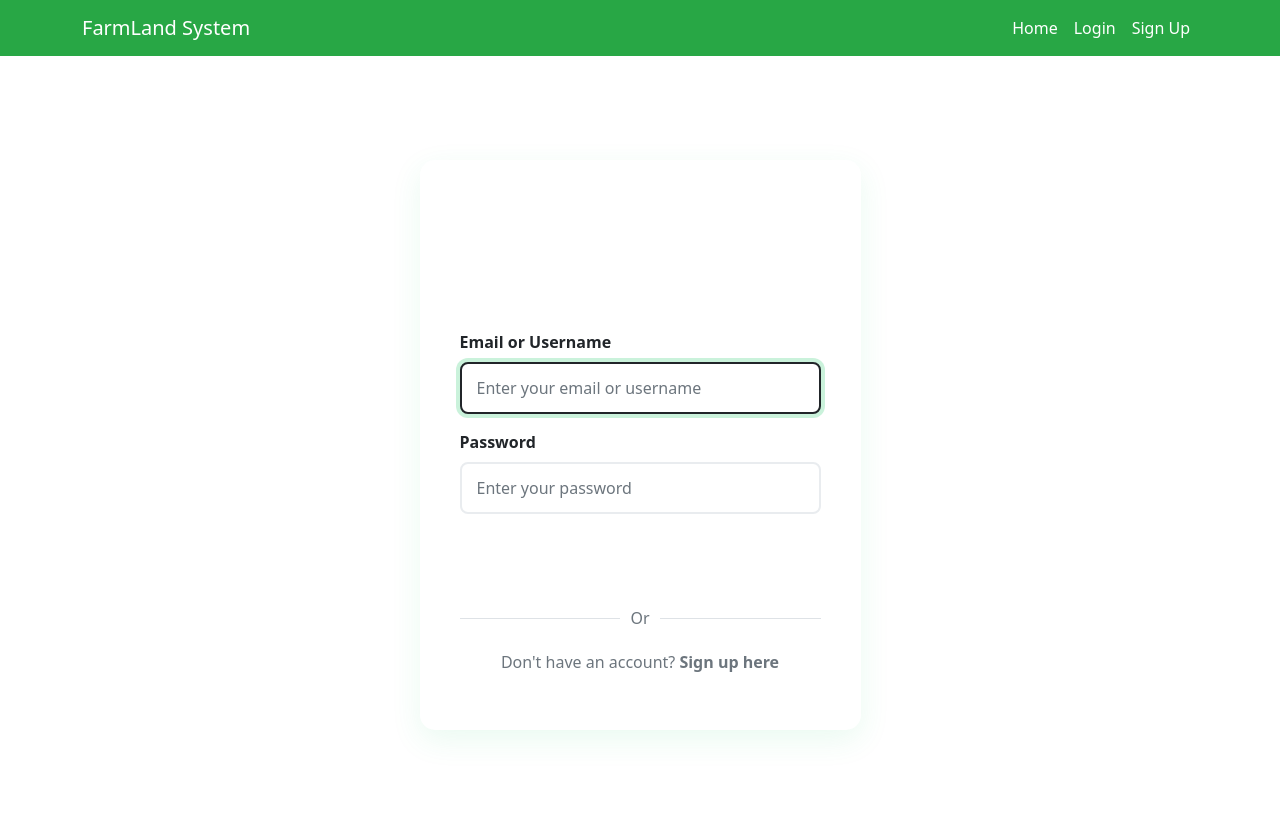
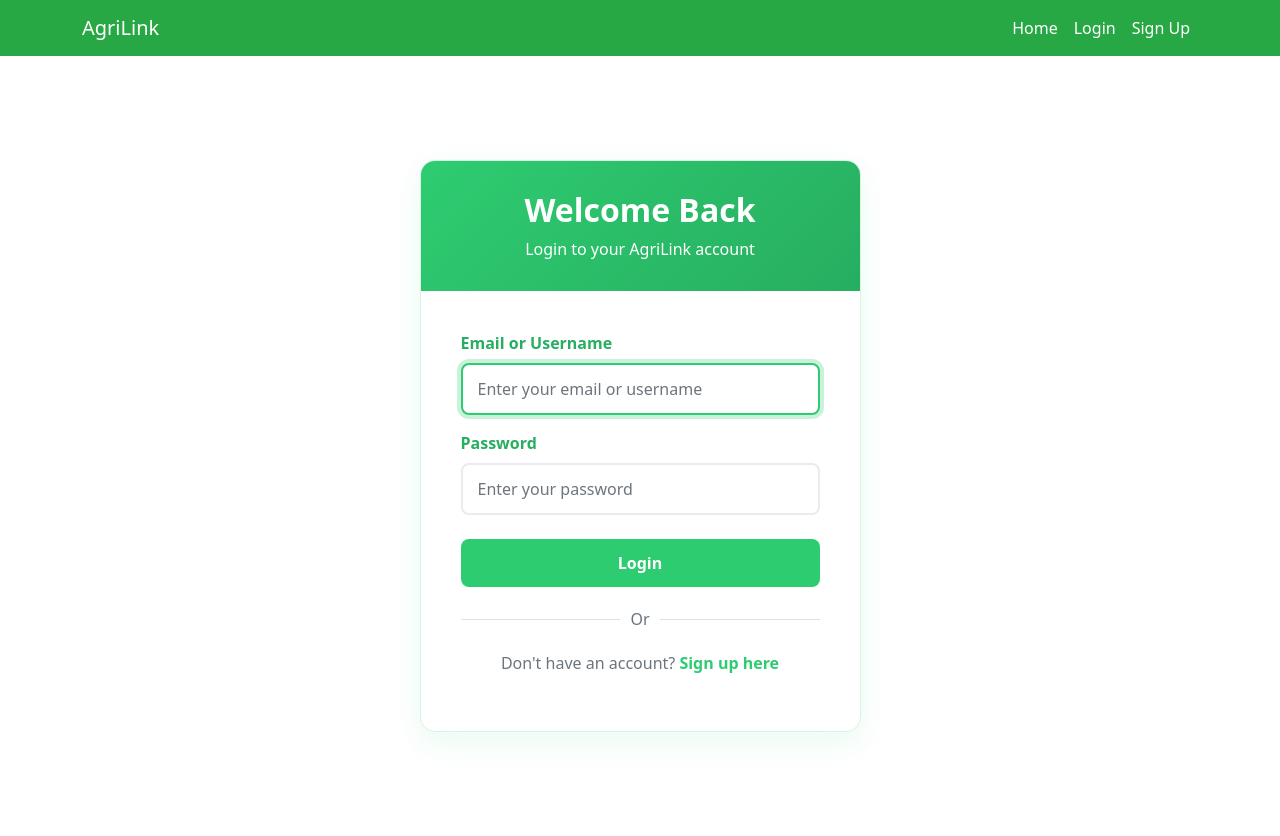
Before and after one commit to Dhanush01-31/Agrilink, a Django app: page /login/ in a window 1280 px wide. Before the commit the page ends 737 px from the top, so only its background shows below. Run offline with Django 5.2, Linux system fonts and the light colour scheme.

Commit message:
login page

```diff
--- a/agrilink/templates/base.html
+++ b/agrilink/templates/base.html
@@ -24,7 +24,7 @@
     <!-- Navigation Bar -->
     <nav class="navbar navbar-expand-lg navbar-dark">
         <div class="container">
-            <a class="navbar-brand" href="{% url 'home' %}">FarmLand System</a>
+            <a class="navbar-brand" href="{% url 'home' %}">AgriLink</a>
 
             <button class="navbar-toggler" type="button" data-bs-toggle="collapse" data-bs-target="#navbarNav">
                 <span class="navbar-toggler-icon"></span>
--- a/agrilink/templates/login.html
+++ b/agrilink/templates/login.html
@@ -2,6 +2,11 @@
 
 {% block content %}
 <style>
+    :root {
+    --primary-green: #2ecc71;
+    --dark-green: #27ae60;
+    --light-green: #d5f5e3;
+}
     .login-section {
         min-height: 70vh;
         display: flex;
@@ -57,12 +62,16 @@
     .login-btn {
         background-color: var(--primary-green);
         border: none;
-        color: white;
+        color: rgb(255, 255, 255);
         padding: 12px;
         font-weight: 600;
         border-radius: 8px;
         width: 100%;
         transition: all 0.3s ease;
+        display: block;
+        opacity: 1;
+        visibility: visible;
+        cursor: pointer;
     }
 
     .login-btn:hover {
```
Also changed, not shown: agrilink/db.sqlite3.
